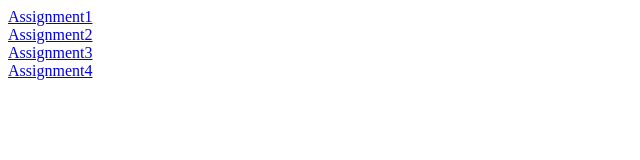
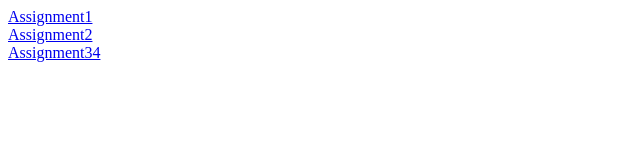
Before and after one commit to srishtisaxenc/ZenTrades, a plain HTML site: page index.html in a window 1280 px wide. Shown: the whole page, without its empty margins (0-640 px from the left). Drawn offline with Linux system fonts and the light colour scheme.

Commit message:
Merge Assignment3 and 4

```diff
--- a/index.html
+++ b/index.html
@@ -1,4 +1,3 @@
 <a href="Assignment1.html">Assignment1</a><br/>
 <a href="Assignment2.html">Assignment2</a><br/>
-<a href="Assignment3.html">Assignment3</a><br/>
-<a href="Assignment4.html">Assignment4</a><br/>
+<a href="Assignment34.html">Assignment34</a><br/>
```
Also changed, not shown: Assignment3.html (deleted), Assignment34.html (added), Assignment4.html (deleted).
